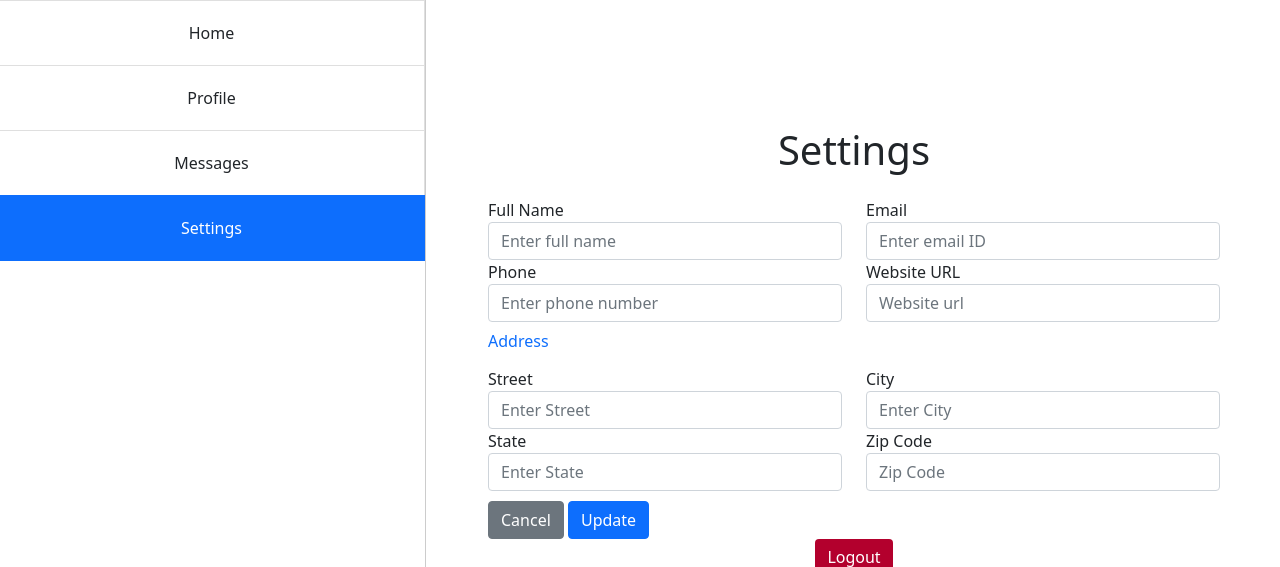
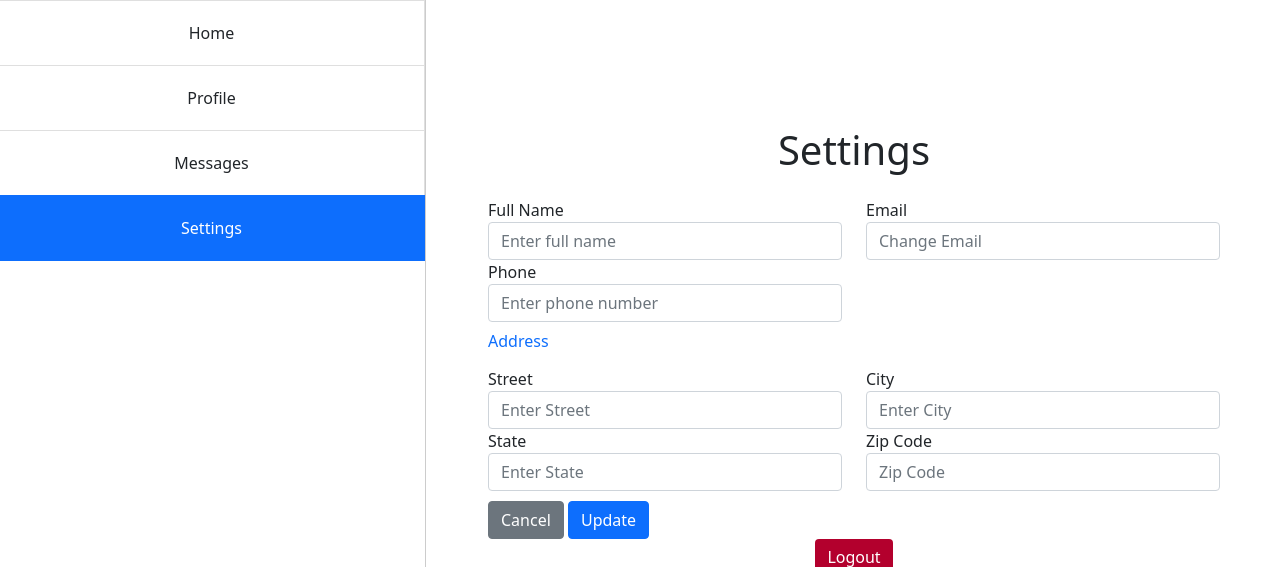
Before and after one commit to merissab44/CollegeRate, a Flask app: page / in a window 1280 px wide, after a click on "Settings". Shown: the part 56-623 px from the top of the page. Run offline with Flask 2, Linux system fonts and the light colour scheme; some libraries are stand-ins or nearby versions.

Commit message:
last touches

```diff
--- a/templates/feed.html
+++ b/templates/feed.html
@@ -173,19 +173,13 @@
                               <div class="col-xl-6 col-lg-6 col-md-6 col-sm-6 col-12">
                                 <div class="form-group">
                                   <label for="eMail">Email</label>
-                                  <input type="email" class="form-control" id="eMail" placeholder="Enter email ID">
+                                  <input type="email" class="form-control" id="eMail" placeholder="Change Email">
                                 </div>
                               </div>
                               <div class="col-xl-6 col-lg-6 col-md-6 col-sm-6 col-12">
                                 <div class="form-group">
                                   <label for="phone">Phone</label>
                                   <input type="text" class="form-control" id="phone" placeholder="Enter phone number">
-                                </div>
-                              </div>
-                              <div class="col-xl-6 col-lg-6 col-md-6 col-sm-6 col-12">
-                                <div class="form-group">
-                                  <label for="website">Website URL</label>
-                                  <input type="url" class="form-control" id="website" placeholder="Website url">
                                 </div>
                               </div>
                             </div>
```
